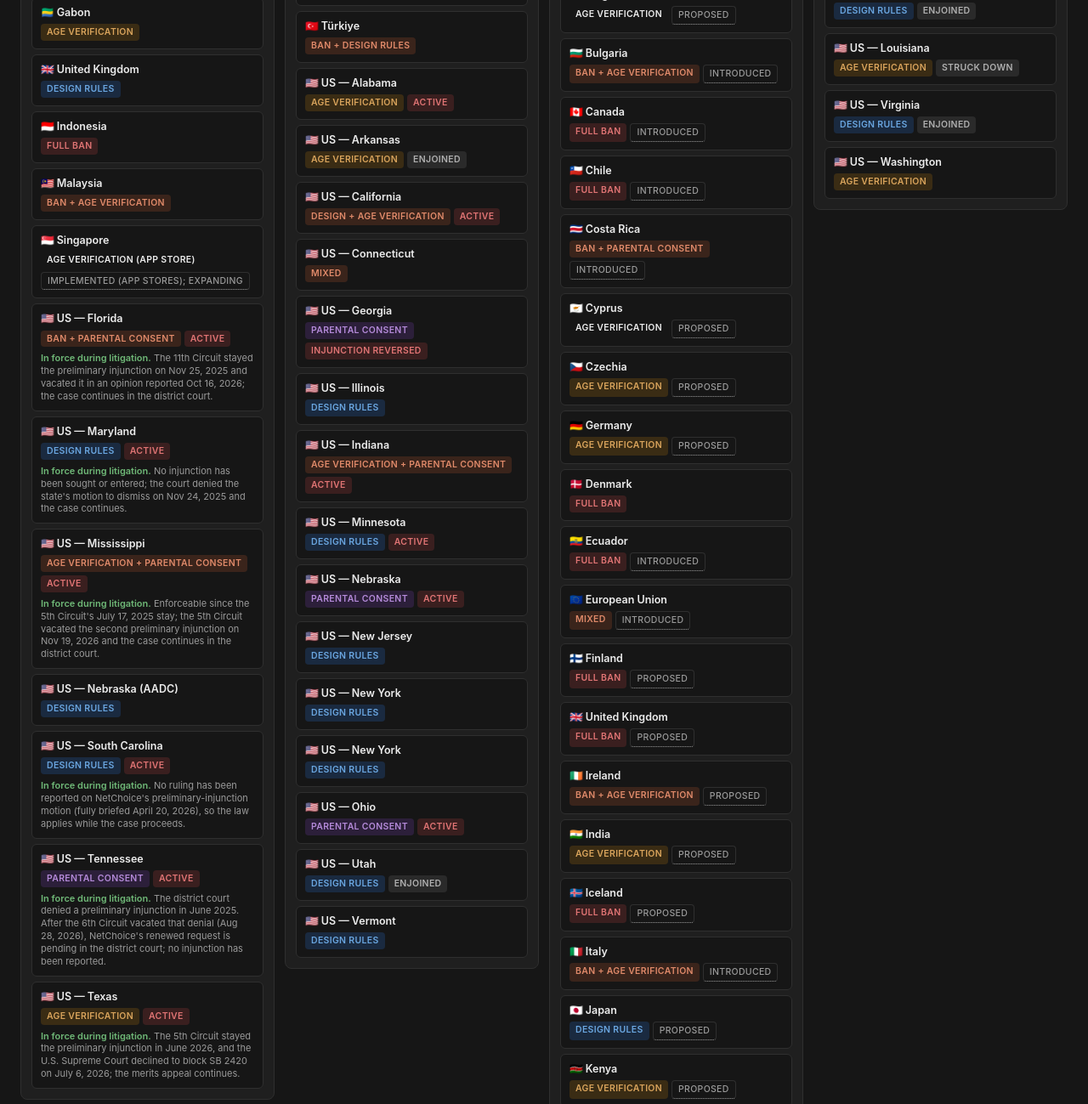
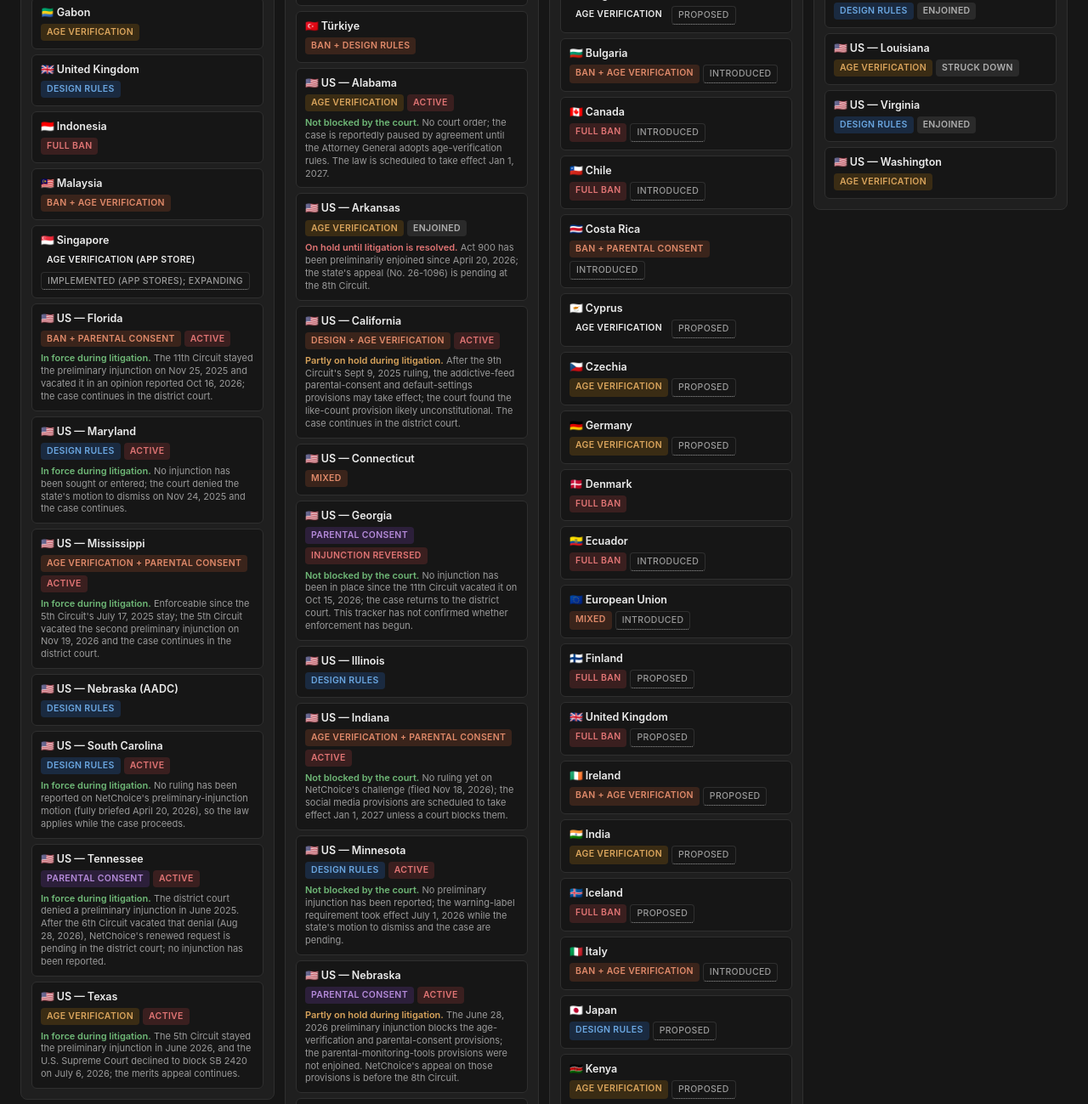
Before and after one commit to m-levydaniel/child-safety-tracker, a plain HTML site: page index.html in a window 1280 px wide. Shown: the part 1131-2430 px from the top of the page at 85% size. Drawn offline with Linux system fonts and the light colour scheme.

Commit message:
Extend 'While in court' note to passed laws with litigation; correct California SB 976 litigation detail — 2026-11-23

```diff
--- a/index.html
+++ b/index.html
@@ -454,6 +454,7 @@
   .k-card-effect strong { font-weight: 600; }
   .effect-yes strong { color: var(--green); }
   .effect-no strong { color: var(--red); }
+  .effect-partial strong { color: var(--amber); }
   .k-empty { color: var(--muted); font-size: 12px; padding: 6px 0; }
 
   /* Modal */
@@ -1218,7 +1219,9 @@ const POLICIES = [
     enforcement: "CA Attorney General",
     penalties: "Civil penalties",
     litigation: "active", litigationLabel: "Active",
-    litigationDetail: "Related California design laws (e.g., AADC) face NetChoice litigation.",
+    litigationDetail: "NetChoice v. Bonta (SB 976) — the district court denied most of NetChoice's preliminary-injunction request; the 9th Circuit granted an injunction pending appeal in Jan 2025, then ruled 3–0 on Sept 9, 2025 that the addictive-feed and default-settings provisions could take effect, found NetChoice lacked standing on the personalized-feed provisions, and held NetChoice likely to succeed against the like-count provision (severable). Rehearing en banc was denied Nov 6, 2025; the case continues in the district court.",
+    inEffect: "partial",
+    inEffectNote: "After the 9th Circuit's Sept 9, 2025 ruling, the addictive-feed parental-consent and default-settings provisions may take effect; the court found the like-count provision likely unconstitutional. The case continues in the district court.",
     notes: "Effective December 31, 2026.",
     primary: { title: "California Legislative Info — SB 976", url: "https://leginfo.legislature.ca.gov/faces/billNavClient.xhtml?bill_id=202320240SB976", host: "leginfo.legislature.ca.gov" }
   },
@@ -1233,6 +1236,8 @@ const POLICIES = [
     penalties: "Civil penalties",
     litigation: "active", litigationLabel: "Active",
     litigationDetail: "NetChoice v. Hilgers — complaint filed May 13, 2026; Senior U.S. District Judge Gerrard granted preliminary injunction in part June 28, 2026, blocking age-verification and parental-consent provisions as likely First Amendment violations, but declined to enjoin the law's parental-monitoring-tools provisions, finding them 'narrowly tailored.' Law will not take effect July 1 as scheduled for the enjoined provisions. NetChoice appealed the monitoring-tools ruling to the 8th Circuit (No. 26-2478, filed July 23, 2026); briefing due September 11, 2026.",
+    inEffect: "partial",
+    inEffectNote: "The June 28, 2026 preliminary injunction blocks the age-verification and parental-consent provisions; the parental-monitoring-tools provisions were not enjoined. NetChoice's appeal on those provisions is before the 8th Circuit.",
     notes: "Effective date July 1, 2026 — enjoined. On June 28, 2026, Senior U.S. District Judge John Gerrard partially granted NetChoice's preliminary injunction motion, finding that LB 383's age-verification and parental-consent requirements likely violate the First Amendment rights of both users and platforms. Law is blocked pending merits. Note: Nebraska separately enacted LB 504 (Age-Appropriate Online Design Code Act, in force Jan 1, 2026), a design-rules law distinct from LB 383 — see the separate LB 504 entry.",
     primary: { title: "LB 383 (Parental Rights in Social Media Act) — Nebraska Legislature", url: "https://nebraskalegislature.gov/FloorDocs/109/PDF/Slip/LB383.pdf", host: "nebraskalegislature.gov" }
   },
@@ -1261,6 +1266,8 @@ const POLICIES = [
     penalties: "tbd",
     litigation: "active", litigationLabel: "Active",
     litigationDetail: "NetChoice v. Minnesota — 48-page First Amendment complaint filed April 29, 2026; seeks injunction before July 1 enforcement date.",
+    inEffect: true,
+    inEffectNote: "No preliminary injunction has been reported; the warning-label requirement took effect July 1, 2026 while the state's motion to dismiss and the case are pending.",
     notes: "Warning labels law effective July 1, 2026. NetChoice filed suit in U.S. District Court on April 29, 2026, arguing the mandatory disclosures compel speech in violation of the First Amendment.",
     primary: { title: "MN Stat. § 325M.335 Mental Health Warning Label — MN Revisor", url: "https://www.revisor.mn.gov/laws/cite/325M.335", host: "revisor.mn.gov" }
   },
@@ -1289,6 +1296,8 @@ const POLICIES = [
     penalties: "Civil penalties",
     litigation: "active", litigationLabel: "Injunction reversed",
     litigationDetail: "NetChoice v. Carr — Senior U.S. District Judge Amy Totenberg issued a preliminary injunction on June 26, 2025. On Oct 15, 2026 an 11th Circuit panel (Judges Newsom, Tjoflat and Luck; opinion by Judge Newsom) reversed it, holding NetChoice had not met its burden in a facial First Amendment challenge, had not shown the law is unconstitutionally vague, and had not shown Section 230 preemption. The court did not rule that SB 351 is constitutional. NetChoice said it is evaluating next steps.",
+    inEffect: true,
+    inEffectNote: "No injunction has been in place since the 11th Circuit vacated it on Oct 15, 2026; the case returns to the district court. This tracker has not confirmed whether enforcement has begun.",
     notes: "Injunction in place from June 2025 until the 11th Circuit reversal on Oct 15, 2026. The court cited the Moody v. NetChoice requirement of a comparative analysis of covered platforms and noted NetChoice had not supplied a full list of its covered members. The case was argued March 10, 2026 alongside the Florida appeal (HB 3).",
     primary: { title: "Georgia SB 351 (2024) — Georgia General Assembly", url: "https://www.legis.ga.gov/legislation/66023", host: "legis.ga.gov" }
   },
@@ -1319,6 +1328,8 @@ const POLICIES = [
     penalties: "Enforced as a deceptive act",
     litigation: "active", litigationLabel: "Active",
     litigationDetail: "NetChoice v. Rokita, No. 1:26-cv-02500 (S.D. Ind., Indianapolis Division) — filed Nov 18, 2026, challenging the social media provisions on First Amendment grounds and seeking an injunction before the Jan 1, 2027 effective date. No ruling yet.",
+    inEffect: true,
+    inEffectNote: "No ruling yet on NetChoice's challenge (filed Nov 18, 2026); the social media provisions are scheduled to take effect Jan 1, 2027 unless a court blocks them.",
     notes: "House Enrolled Act 1408 ('Education matters') was signed by Gov. Mike Braun on March 4, 2026 (Public Law 100); the social media provisions were added to the education bill and take effect Jan 1, 2027. Reported votes: House 93–0, Senate 49–1. Provision details above are as described in reporting and the NetChoice complaint; the enrolled text has not been reviewed in full by this tracker.",
     primary: { title: "HEA 1408 (2026), Public Law 100 — Indiana General Assembly", url: "https://iga.in.gov/legislative/2026/bills/house/1408/details", host: "iga.in.gov" }
   },
@@ -1347,6 +1358,8 @@ const POLICIES = [
     penalties: "Civil penalties",
     litigation: "active", litigationLabel: "Active",
     litigationDetail: "The Computer & Communications Industry Association (CCIA) sued in the U.S. District Court for the Middle District of Alabama (reported Oct 28, 2026) on First Amendment grounds. CCIA reportedly agreed with the Attorney General's office to delay further proceedings until the state adopts rules on acceptable age-verification methods.",
+    inEffect: true,
+    inEffectNote: "No court order; the case is reportedly paused by agreement until the Attorney General adopts age-verification rules. The law is scheduled to take effect Jan 1, 2027.",
     notes: "App store-level approach — rather than banning minors from platforms directly, requires age verification at the point of app download. One of a handful of states taking this distribution-layer strategy. Scheduled to take effect Jan 1, 2027; reporting indicates existing accounts must be age-categorized by Oct 1, 2027. Reported Nov 19, 2026: Attorney General Steve Marshall issued a request for information to inform rules on app store age verification, with responses due Jan 8, 2027.",
     primary: { title: "LegiScan — Alabama HB 161", url: "https://legiscan.com/AL/bill/HB161/2026", host: "legiscan.com" }
   },
@@ -1389,6 +1402,8 @@ const POLICIES = [
     penalties: "Civil penalties; private right of action (HB 464)",
     litigation: "enjoined", litigationLabel: "Enjoined",
     litigationDetail: "NetChoice v. Brown (originally NetChoice v. Reyes): Judge Robert Shelby of the U.S. District Court for the District of Utah granted a preliminary injunction on Sept. 10, 2024. Utah appealed to the 10th Circuit. As of Sept 2026 the injunction remains in place and no appellate decision has been issued.",
+    inEffect: false,
+    inEffectNote: "The Sept 10, 2024 preliminary injunction remains in place; the 10th Circuit heard Utah's appeal on Nov 20, 2025 and has not ruled.",
     notes: "Correction (Sept 28, 2026): an earlier version of this card listed SB 194 / HB 464 as 'Pending · Introduced'. Both bills were enacted in 2024; the law is not in force because of the preliminary injunction. They replaced the 2023 Utah Social Media Regulation Act (curfews and parental consent), which was repealed after its own NetChoice challenge.",
     primary: { title: "S.B. 194 Social Media Regulation Amendments — Utah State Legislature", url: "https://le.utah.gov/~2024/bills/static/SB0194.html", host: "le.utah.gov" }
   },
@@ -1403,6 +1418,8 @@ const POLICIES = [
     penalties: "tbd",
     litigation: "enjoined", litigationLabel: "Enjoined",
     litigationDetail: "NetChoice v. Griffin — Act 689 (2023) was permanently struck down March 31, 2025 on First Amendment/vagueness grounds; that ruling is on appeal to the 8th Circuit. Its successor, Act 900 (2025), was preliminarily enjoined April 20, 2026 (same court, Judge Brooks: law 'likely violate[s] the First Amendment').",
+    inEffect: false,
+    inEffectNote: "Act 900 has been preliminarily enjoined since April 20, 2026; the state's appeal (No. 26-1096) is pending at the 8th Circuit.",
     notes: "Second round of Arkansas social-media legislation after Act 689 was struck down. Act 900 was drafted to fix the constitutional defects courts identified in Act 689 while adding new obligations; a federal judge preliminarily enjoined it on the same grounds. Referenced in this tracker's milestones (April 20, 2026 injunction) prior to having its own entry.",
     primary: { title: "Act 900 of 2025 — full text (Arkansas State Legislature)", url: "https://arkleg.state.ar.us/Home/FTPDocument?path=%2FACTS%2F2025R%2FPublic%2FACT900.pdf", host: "arkleg.state.ar.us" }
   },
@@ -1418,6 +1435,8 @@ const POLICIES = [
     penalties: "Civil penalties",
     litigation: "active", litigationLabel: "Active",
     litigationDetail: "NetChoice v. Yost — district court had permanently enjoined the law; 6th Circuit reversed 2-1 on June 18, 2026, holding NetChoice lacked third-party standing to assert minors' First Amendment rights and that the law survives strict scrutiny. Judge Ritz dissented. On Aug 17, 2026 the 6th Circuit granted NetChoice's motion to stay the mandate (No. 25-3371), so the June 18 decision has not taken effect and the district court's injunction remains in place; the stay lasts until the Supreme Court disposes of the case, but the mandate issues if no certiorari petition is filed within 90 days of final judgment.",
+    inEffect: false,
+    inEffectNote: "The district court's injunction stays in place because the 6th Circuit stayed its mandate on Aug 17, 2026 pending Supreme Court review; NetChoice sought an extension to Dec 3, 2026 to file its certiorari petition.",
     notes: "Signed by Gov. Mike DeWine in 2023, initially blocked by a permanent injunction. Correction (Oct 5, 2026): an earlier version of this card listed the law as Implemented. The 6th Circuit's June 18, 2026 decision would allow the law to take effect, but the court stayed its mandate on Aug 17, 2026 pending a NetChoice certiorari petition, so the law is not currently enforceable. Referenced in this tracker's milestones prior to having its own entry.",
     primary: { title: "Ohio Revised Code § 1349.09 — Parental notification by social media operators (Ohio Laws)", url: "https://codes.ohio.gov/ohio-revised-code/section-1349.09", host: "codes.ohio.gov" }
   },
@@ -3527,11 +3546,15 @@ function getFiltered() {
   });
 }
 
-// While-in-court note: shown for Implemented cards with active litigation
+// While-in-court note: shown for Implemented and Passed cards with litigation.
+// inEffect: true (not blocked), false (on hold), "partial" (some provisions blocked)
 function effectHtml(p, cls) {
-  if (p.status !== "implemented" || p.litigation === "none" || !p.inEffectNote) return "";
-  const label = p.inEffect ? "In force during litigation" : "On hold until litigation is resolved";
-  return `<div class="${cls} ${p.inEffect ? "effect-yes" : "effect-no"}"><strong>${label}.</strong> ${p.inEffectNote}</div>`;
+  if (!["implemented", "passed"].includes(p.status) || p.litigation === "none" || !p.inEffectNote) return "";
+  let label, tone;
+  if (p.inEffect === "partial") { label = "Partly on hold during litigation"; tone = "effect-partial"; }
+  else if (p.inEffect) { label = p.status === "implemented" ? "In force during litigation" : "Not blocked by the court"; tone = "effect-yes"; }
+  else { label = "On hold until litigation is resolved"; tone = "effect-no"; }
+  return `<div class="${cls} ${tone}"><strong>${label}.</strong> ${p.inEffectNote}</div>`;
 }
 
 function renderKanban() {
```
